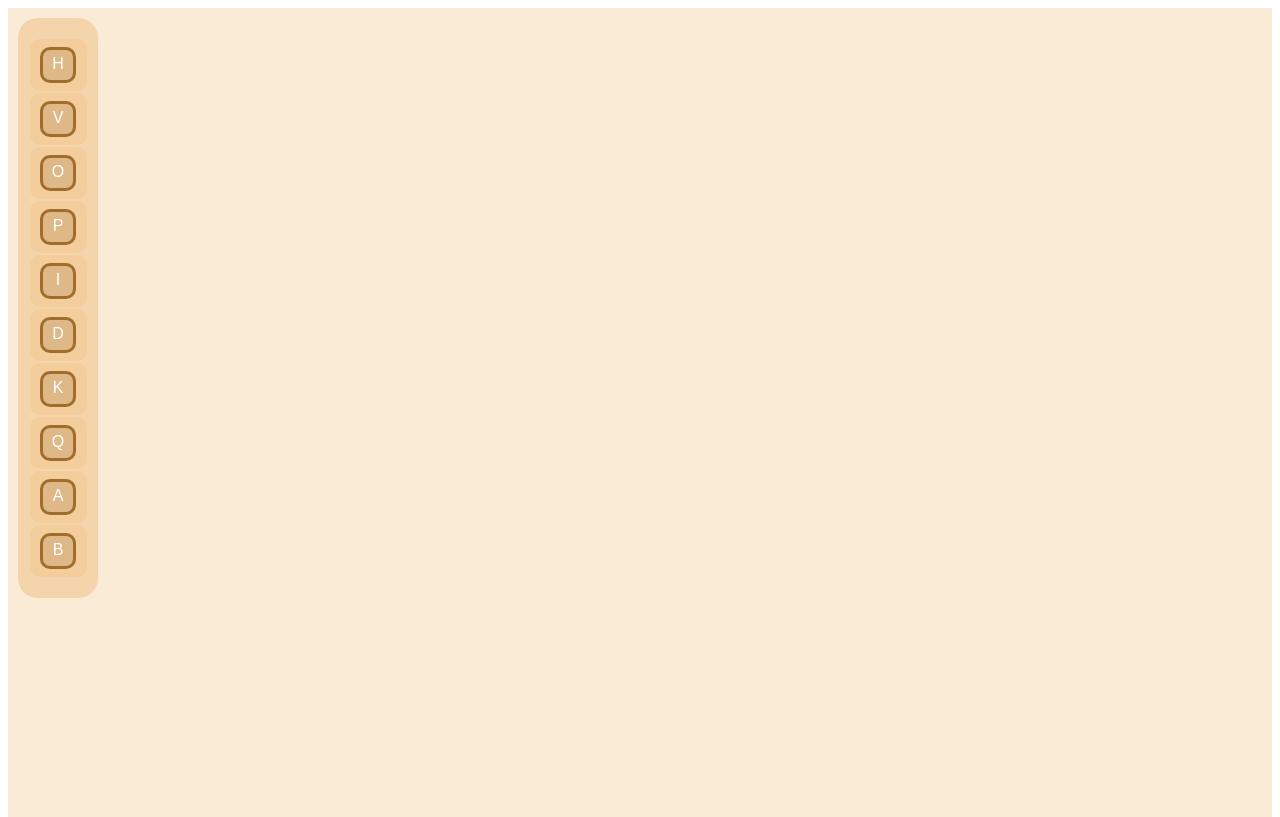
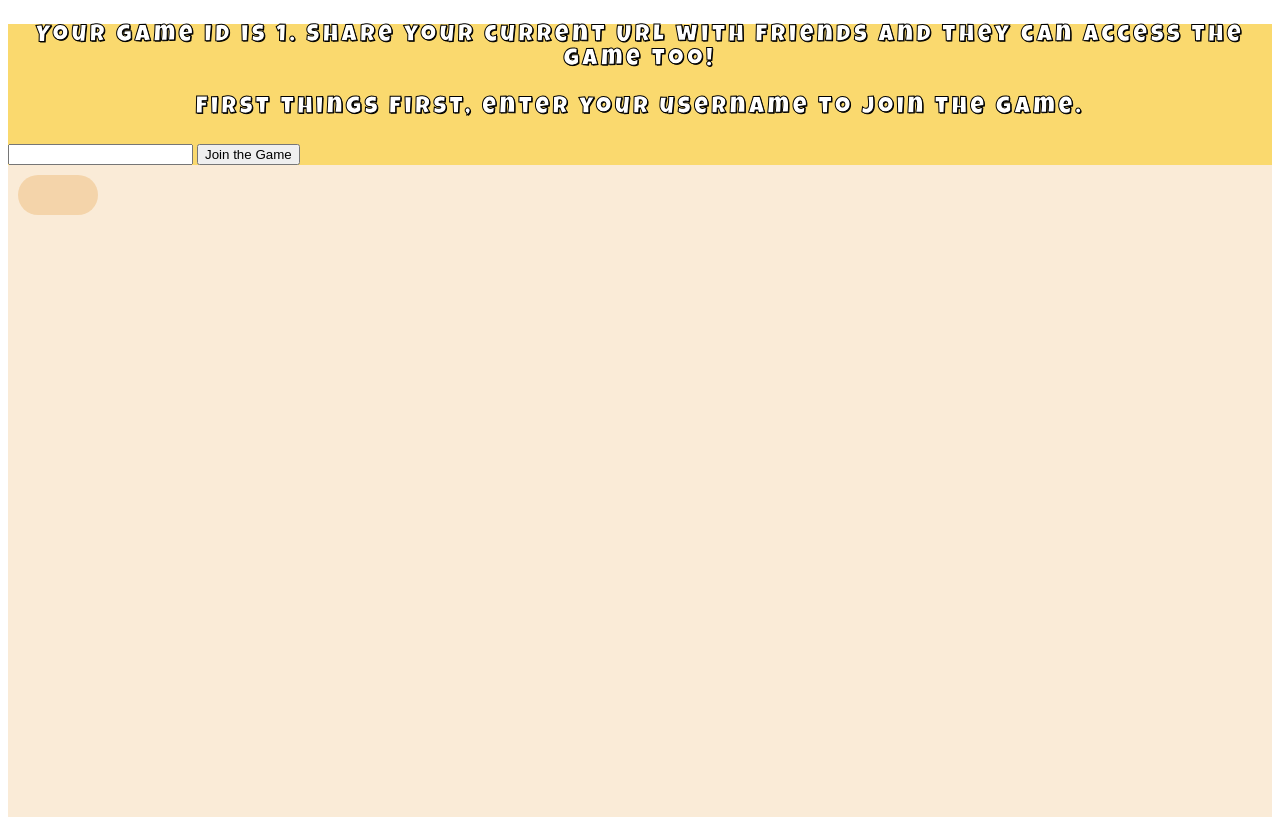
Before and after one commit to bgreenawald/bananagrams, a Flask app: page /game/1 in a window 1280 px wide. Shown: the top 817 px of the page. Run offline with Flask 2, Linux system fonts and the light colour scheme; style sheets or scripts are compiled from the project's sources; some libraries are stand-ins or nearby versions.

Commit message:
Integrate codebase

```diff
--- a/app.py
+++ b/app.py
@@ -21,7 +21,7 @@ app.config["SECRET_KEY"] = "secret!"
 socketio = SocketIO(app)
 
 # Add Sass
-Scss(app, static_dir='static/styles/css', asset_dir='static/styles/scss')
+Scss(app, static_dir="static/styles/css", asset_dir="static/styles/scss")
 
 # Initialize CORS
 CORS(app)
@@ -49,28 +49,19 @@ all_games: Dict[str, Game] = {}
 
 @app.route("/")
 def return_index() -> str:
-    return render_template("lobby.html")
+    return render_template("index.html")
+
 
 @app.route("/game/<int:id>")
 def return_game(id: str) -> str:
-    return render_template("board.html", id=id)
-
-@app.route("/old")
-def return_index_old() -> str:
-    return render_template("index.html")
-
-@app.route("/old/<int:id>")
-def return_game_old(id: str) -> str:
     return render_template("game.html", id=id)
 
-@app.route("/test/<int:id>")
-def return_game_test(id: str) -> str:
-    return render_template("game2.html", id=id)
 
 @app.route("/api/get_names")
 def get_names() -> Response:
     ids = [x for x in all_games]
     return json.jsonify({"ids": ids})
+
 
 # ---------------------------------------
 # Socket functions
@@ -105,15 +96,15 @@ def on_disconnect():
 def emit_error(game_name: str, msg: str):
     logging.error(msg)
     emit(
-        "render_board",
+        "render_game",
         {"status_code": 400, "message": msg, "payload": {}},
         room=game_name,
     )
 
 
-def emit_board(game_name: str, game: Game, msg: str):
+def emit_game(game_name: str, game: Game, msg: str):
     emit(
-        "render_board",
+        "render_game",
         {
             "status_code": 200,
             "message": msg,
@@ -123,9 +114,9 @@ def emit_board(game_name: str, game: Game, msg: str):
     )
 
 
-@socketio.on("load_board")
+@socketio.on("load_game")
 def load_game(json: Dict[Any, Any]):
-    """Loads the current game board, or creates on if none exists.
+    """Loads the current game game, or creates on if none exists.
     Args:
         json (Dict[Any, Any]): {
             "game": (Any) The name of the game.
@@ -149,7 +140,7 @@ def player_join(json: Dict[Any, Any]):
         }
     """
     if "name" not in json:
-        logger.warning("Could not find the given board.")
+        logger.warning("Could not find the given game.")
         return
 
     game_name = json["name"]
@@ -165,15 +156,15 @@ def player_join(json: Dict[Any, Any]):
 
     # See if the player has already joined
     if json["player_id"] in game.players:
-        emit_board(
+        emit_game(
             game_name,
             game,
-            f"Player {json['player_id']} already joined, returning board.",
+            f"Player {json['player_id']} already joined, returning game.",
         )
         return
     try:
         game.join_game(json["player_id"])
-        emit_board(game_name, game, f"Added player {json['player_id']} to game.")
+        emit_game(game_name, game, f"Added player {json['player_id']} to game.")
     except GameException as e:
         logging.error("Exception occurred", exc_info=True)
         emit_error(game_name, str(e))
@@ -189,7 +180,7 @@ def start_game(json: Dict[Any, Any]):
         }
     """
     if "name" not in json:
-        logger.warning("Could not find the given board.")
+        logger.warning("Could not find the given game.")
         return
 
     game_name = json["name"]
@@ -202,7 +193,7 @@ def start_game(json: Dict[Any, Any]):
 
     try:
         game.start_game()
-        emit_board(game_name, game, "Game started")
+        emit_game(game_name, game, "Game started")
     except GameException as e:
         logging.error("Exception occurred", exc_info=True)
         emit_error(game_name, str(e))
@@ -218,7 +209,7 @@ def split(json: Dict[Any, Any]):
         }
     """
     if "name" not in json:
-        logger.warning("Could not find the given board.")
+        logger.warning("Could not find the given game.")
         return
 
     game_name = json["name"]
@@ -231,7 +222,7 @@ def split(json: Dict[Any, Any]):
 
     try:
         game.split()
-        emit_board(game_name, game, "Split.")
+        emit_game(game_name, game, "Split.")
     except GameException as e:
         logging.error("Exception occurred", exc_info=True)
         emit_error(game_name, str(e))
@@ -247,7 +238,7 @@ def peel(json: Dict[Any, Any]):
         }
     """
     if "name" not in json:
-        logger.warning("Could not find the given board.")
+        logger.warning("Could not find the given game.")
         return
 
     game_name = json["name"]
@@ -260,7 +251,7 @@ def peel(json: Dict[Any, Any]):
 
     try:
         game.peel()
-        emit_board(game_name, game, "New tile given out.")
+        emit_game(game_name, game, "New tile given out.")
     except GameException as e:
         logging.error("Exception occurred", exc_info=True)
         emit_error(game_name, str(e))
@@ -279,7 +270,7 @@ def swap(json: Dict[Any, Any]):
         }
     """
     if "name" not in json:
-        logger.warning("Could not find the given board.")
+        logger.warning("Could not find the given game.")
         return
 
     game_name = json["name"]
@@ -298,7 +289,7 @@ def swap(json: Dict[Any, Any]):
 
     try:
         game.swap(json["letter"], json["player_id"])
-        emit_board(game_name, game, f"Performed swap for player {json['player_id']}")
+        emit_game(game_name, game, f"Performed swap for player {json['player_id']}")
     except GameException as e:
         logging.error("Exception occurred", exc_info=True)
         emit_error(game_name, str(e))
@@ -315,7 +306,7 @@ def bananagrams(json: Dict[Any, Any]):
         }
     """
     if "name" not in json:
-        logger.warning("Could not find the given board.")
+        logger.warning("Could not find the given game.")
         return
 
     game_name = json["name"]
@@ -328,7 +319,7 @@ def bananagrams(json: Dict[Any, Any]):
 
     try:
         game.bananagrams()
-        emit_board(game_name, game, "Bananagrams.")
+        emit_game(game_name, game, "Bananagrams.")
     except GameException as e:
         logging.error("Exception occurred", exc_info=True)
         emit_error(game_name, str(e))
@@ -345,7 +336,7 @@ def continue_game(json: Dict[Any, Any]):
         }
     """
     if "name" not in json:
-        logger.warning("Could not find the given board.")
+        logger.warning("Could not find the given game.")
         return
 
     game_name = json["name"]
@@ -358,7 +349,7 @@ def continue_game(json: Dict[Any, Any]):
 
     try:
         game.continue_game()
-        emit_board(game_name, game, "Game continued.")
+        emit_game(game_name, game, "Game continued.")
     except GameException as e:
         logging.error("Exception occurred", exc_info=True)
         emit_error(game_name, str(e))
@@ -374,7 +365,7 @@ def reset(json: Dict[Any, Any]):
         }
     """
     if "name" not in json:
-        logger.warning("Could not find the given board.")
+        logger.warning("Could not find the given game.")
         return
 
     game_name = json["name"]
@@ -386,7 +377,7 @@ def reset(json: Dict[Any, Any]):
         return
 
     game.reset()
-    emit_board(game_name, game, "Game reset.")
+    emit_game(game_name, game, "Game reset.")
 
 
 # ---------------------------------------
--- a/static/scripts/board.js
+++ b/static/scripts/board.js
@@ -1,4 +1,3 @@
-console.log('hello world 2');
 
 let lettersArray = [];
 let grabbedTile = null;
@@ -7,20 +6,13 @@ let originCell = null;
 
 const options = false;
 
-const getLetters = () =>  {
-  const randomLettersStr = "HvOPidkQaB";
-
-  return randomLettersStr.toUpperCase().split("");
-}
-
-const renderBoard = () => {
-  const tilesArray = createTiles();
+const renderBoard = (arr) => {
+  const tilesArray = createTiles(arr);
   populateBoard(400);
   populate("bench", tilesArray);
 }
 
-const createTiles = () => {
-  const lettersArray = getLetters();
+const createTiles = (lettersArray) => {
   const tilesArray =  lettersArray.map((letter, index) => {
     return `<div class="cell"><span class="tile" data-tile-id="${index}" draggable="true">${letter}</span></div>`;
   });
@@ -56,8 +48,6 @@ const populate = (parentid, childrenArray) => {
     parent.innerHTML += child;
   })
 }
-
-renderBoard();
 
 const handleDragStart = (e) => {
   console.log(`${e.type}`);
--- a/static/styles/css/board.css
+++ /dev/null
@@ -1,64 +0,0 @@
-#parent {
-  position: relative;
-  height: 100%;
-  font-family: arial;
-  width: 100%; }
-
-  #board {
-    display: grid;
-    grid-template-columns: repeat(40, 40px);
-    grid-template-rows: repeat(40, 40px);
-    box-sizing: border-box;
-    background-color: antiquewhite;
-    width: 100%;
-    height: 100%;
-    overflow: scroll; }
-
-    #bench {
-      background-color: #f4d4aa;
-      border-radius: 20px;
-      display: flex;
-      flex-flow: column nowrap;
-      padding: 20px;
-      align-items: center;
-      width: 40px;
-      z-index: 200;
-      position: absolute;
-      top: 10px;
-      left: 10px; }
-      #bench .cell {
-        min-width: 27px;
-        min-height: 27px;
-        padding: 1px;
-        margin: 1px;
-        border-radius: 10px;
-        background-color: #f3ce9c; }
-
-.cell {
-  z-index: 50;
-  text-align: center;
-  align-items: center;
-  justify-content: center;
-  display: flex;
-  border-radius: 10px;
-  height: 50px;
-  width: 55px; }
-
-  .tile {
-    background-color: #d6a76b;
-    z-index: 1;
-    color: white;
-    cursor: pointer;
-    background-color: burlywood;
-    border-radius: 10px;
-    width: 20px;
-    height: 20px;
-    padding: 5px;
-    text-align: center;
-    border: 3px solid #a06d2c;
-    margin: 1px;
-    z-index: 999; }
-
-    .cell.over {
-      opacity: 0.2;
-      background-color: #e9a74f; }
--- a/static/styles/scss/game.scss
+++ b/static/styles/scss/game.scss
@@ -57,9 +57,4 @@ $gradient-color: $primary-yellow;
     background: radial-gradient(ellipse at center, rgba(lighten($gradient-color, 20%), 0.55) 0%, rgba(lighten($gradient-color, 40%), 0) 100%);
 }
 
-#reset {
-  position: absolute;
-  bottom: 10px;
-}
-
 // testing
--- a/templates/board.html
+++ /dev/null
@@ -1,21 +0,0 @@
-<!DOCTYPE html>
-<html lang="en">
-  <head>
-    <meta charset="UTF-8" />
-    <meta name="viewport" content="width=device-width, initial-scale=1.0" />
-    <title>Document</title>
-    <link
-      rel="stylesheet"
-      href="{{ url_for('static', filename='styles/css/board.css') }}"
-    />
-  </head>
-  <body>
-
-    <div id="parent">
-      <div id="board"></div>
-
-      <div id="bench"></div>
-    </div>
-    <script src="{{url_for('static', filename='scripts/board.js')}}"></script>
-  </body>
-</html>
--- a/templates/game.html
+++ b/templates/game.html
@@ -7,15 +7,13 @@
     <meta http-equiv="X-UA-Compatible" content="ie=edge">
     <title>Bananagrams</title>
 
-    <link rel="stylesheet" href="https://maxcdn.bootstrapcdn.com/bootstrap/4.0.0/css/bootstrap.min.css" integrity="sha384-Gn5384xqQ1aoWXA+058RXPxPg6fy4IWvTNh0E263XmFcJlSAwiGgFAW/dAiS6JXm" crossorigin="anonymous">
-
-
     <link type="text/css" rel="stylesheet" href="{{ url_for('static', filename='styles/css/game.css') }}" />
+    <link rel="stylesheet" href="{{ url_for('static', filename='styles/css/board.css') }}" />
 </head>
 
 <body>
     <div class="home-container" id="css3-background-texture">
-        <div class="home-content"></div>
+        <div class="home-content">
             <div>
                 <p>Your game ID is {{id}}. Share your current URL with friends and they can access the game too!</p>
             </div>
@@ -23,21 +21,32 @@
             <div id="join_game">
                 <p>First things first, enter your username to join the game.</p>
                 <input id="player_id" type="text">
-            <button id="player_id_submit" class="btn btn-primary" type="submit" onclick="player_join()">Join the Game</button>
+                <button id="player_id_submit" class="btn btn-primary" type="submit" onclick="player_join()">Join the
+                    Game</button>
             </div>
             <div id="message"></div>
             <div id="game_info"></div>
             <div id="options" style="display: none;">
-            <button class="btn btn-primary" id="start_game_button" type="submit" onclick="start_game()">Deal the Tiles</button>
+                <button class="btn btn-primary" id="start_game_button" type="submit" onclick="start_game()">Deal the
+                    Tiles</button>
                 <button class="btn btn-primary" id="split_button" type="submit" onclick="split()">Split</button>
                 <button class="btn btn-primary" id="peel_button" type="submit" onclick="peel()">Peel</button>
                 <button class="btn btn-primary" id="swap_button" type="submit" onclick="swap()">Swap</button>
-            <button class="btn btn-primary" id="bananagrams_button" type="submit" onclick="bananagrams()">Bananagrams</button>
-            <button class="btn btn-primary" id="continue_game_button" type="submit" onclick="continue_game()">Continue Game</button>
+                <button class="btn btn-primary" id="bananagrams_button" type="submit"
+                    onclick="bananagrams()">Bananagrams</button>
+                <button class="btn btn-primary" id="continue_game_button" type="submit"
+                    onclick="continue_game()">Continue Game</button>
             </div>
-        <div id="reset">
-            <button class="btn btn-primary" id="reset_button" type="submit" onclick="reset()">Reset Game</button>
+            <button class="btn btn-primary" id="reset_button" type="submit" onclick="reset()"
+                style="position: absolute; right: 10px;">Reset Game</button>
+
         </div>
+        <div id="parent">
+            <div id="board"></div>
+
+            <div id="bench"></div>
+        </div>
+        <script src="{{url_for('static', filename='scripts/board.js')}}"></script>
     </div>
 </body>
 
@@ -82,9 +91,9 @@
     });
 
     // --------------------------------------
-    // Render board action
-    socket.on("render_board", function (resp) {
-        // Do not render the board if the client has not joined the game
+    // Render game action
+    socket.on("render_game", function (resp) {
+        // Do not render the game if the client has not joined the game
         if (!hasJoined) {
             return;
         }
@@ -93,9 +102,9 @@
         } else {
             if (resp["status_code"] == 200) {
                 game_state = JSON.parse(resp.payload);
-                render_board(game_state);
+                render_game(game_state);
             } else {
-                if(!resp.hasOwnProperty("message")) {
+                if (!resp.hasOwnProperty("message")) {
                     showError("An error occurred, but no message was given.")
                 } else {
                     showError(`An error occurred: ${resp["message"]}`)
@@ -104,45 +113,47 @@
         }
     });
 
-    function render_board(resp) {
+    function render_game(resp) {
         console.log(resp);
         tiles = resp["players"][player_id];
 
         // Hide the join game option
         $("#join_game").hide();
 
-        // Render the board based on the various game states
+        // Render the game based on the various game states
 
         // Waiting to give out tiles
-        if(game_state["state"] == "IDLE") {
+        if (game_state["state"] == "IDLE") {
             hideButtons();
-            $("#message").innerHTML = "<p>Waiting for other players to join. When everyone is in, click 'Deal the Tiles'</p>"
+            $("#message").innerHTML =
+                "<p>Waiting for other players to join. When everyone is in, click 'Deal the Tiles'</p>"
             $("#options").show();
             $("#start_game_button").show();
         } // Tiles dealt, waiting to start
-        else if(resp["state"] == "HIDDEN"){
+        else if (resp["state"] == "HIDDEN") {
             hideButtons();
             $("#message").innerHTML = "<p>Get ready! Click 'Split' when everyone is good to go.</p>"
             $("#options").show();
             $("#split_button").show();
         } // The main gamplay state
-        else if(resp["state"] == "ACTIVE") {
+        else if (resp["state"] == "ACTIVE") {
             hideButtons();
             $("#message").innerHTML = "<p>Game on! Build a valid scrabble board with your words.</p>"
             $("#options").show();
             $("#peel_button").show();
             $("#swap_button").show();
         } // Can no longer swap
-        else if(resp["state"] == "ENDGAME") {
+        else if (resp["state"] == "ENDGAME") {
             hideButtons();
             $("#message").innerHTML = "<p>Almost done! Be the first to complete your board.</p>"
             $("#options").show();
             $("#bananagrams_button").show();
             $("#swap_button").show();
         } // Game over
-        else if(resp["state"] == "OVER") {
+        else if (resp["state"] == "OVER") {
             hideButtons();
-            $("#message").innerHTML = "<p>Game over? Check the winning board. If it's a false alarm, click 'Continue Game,' otherwise, click 'Reset Game' to play again.</p>"
+            $("#message").innerHTML =
+                "<p>Game over? Check the winning board. If it's a false alarm, click 'Continue Game,' otherwise, click 'Reset Game' to play again.</p>"
             $("#options").show();
             $("#continue_game_button").show();
         } // Unknown state
@@ -155,16 +166,16 @@
     // --------------------------------------
     //Client functions
 
-    // Manually load the current board
-    function load_board() {
-        socket.emit("load_board", {
+    // Manually load the current game
+    function load_game() {
+        socket.emit("load_game", {
             "name": game_name
         })
     }
 
     // Join the game
     function player_join() {
-        load_board();
+        load_game();
         player_id = document.getElementById("player_id").value;
         socket.emit("player_join", {
             "name": game_name,
@@ -247,7 +258,7 @@
     var input = document.getElementById("player_id");
 
     // Execute a function when the user releases a key on the keyboard
-    input.addEventListener("keyup", function(event) {
+    input.addEventListener("keyup", function (event) {
         // Number 13 is the "Enter" key on the keyboard
         if (event.keyCode === 13) {
             // Cancel the default action, if needed
@@ -258,7 +269,7 @@
     });
 
     // Peel
-    document.addEventListener("keyup", function(event) {
+    document.addEventListener("keyup", function (event) {
         if (event.keyCode === 80) {
             // Cancel the default action, if needed
             event.preventDefault();
@@ -268,7 +279,7 @@
     });
 
     // Swap
-    document.addEventListener("keyup", function(event) {
+    document.addEventListener("keyup", function (event) {
         if (event.keyCode === 83) {
             // Cancel the default action, if needed
             event.preventDefault();
@@ -278,7 +289,7 @@
     });
 
     // Document
-    document.addEventListener("keyup", function(event) {
+    document.addEventListener("keyup", function (event) {
         if (event.keyCode === 66) {
             // Cancel the default action, if needed
             event.preventDefault();
@@ -286,6 +297,4 @@
             $("#bananagrams_button").click();
         }
     });
-
-
 </script>
--- a/templates/index.html
+++ b/templates/index.html
@@ -8,8 +8,6 @@
         <meta name="viewport" content="width=device-width, initial-scale=1.0">
         <meta http-equiv="X-UA-Compatible" content="ie=edge">
         <title>Bananagrams</title>
-
-        <link rel="stylesheet" href="https://maxcdn.bootstrapcdn.com/bootstrap/4.0.0/css/bootstrap.min.css" integrity="sha384-Gn5384xqQ1aoWXA+058RXPxPg6fy4IWvTNh0E263XmFcJlSAwiGgFAW/dAiS6JXm" crossorigin="anonymous">
 
         <link type="text/css" rel="stylesheet" href="{{ url_for('static', filename='styles/css/styles.css') }}" />
     </head>
@@ -68,7 +66,7 @@
             }
             else {
                 console.log("Success")
-                window.location.href = "/" + input_name;
+                window.location.href = "/game/" + input_name;
             }
         });
     }
```
Also changed, not shown: static/styles/css/game.css (deleted, +0 -148 lines), static/styles/css/styles.css (deleted, +0 -103 lines), templates/lobby.html (deleted, +0 -16 lines), 1 other file. Lines whose indentation alone changed are shown as unchanged.
